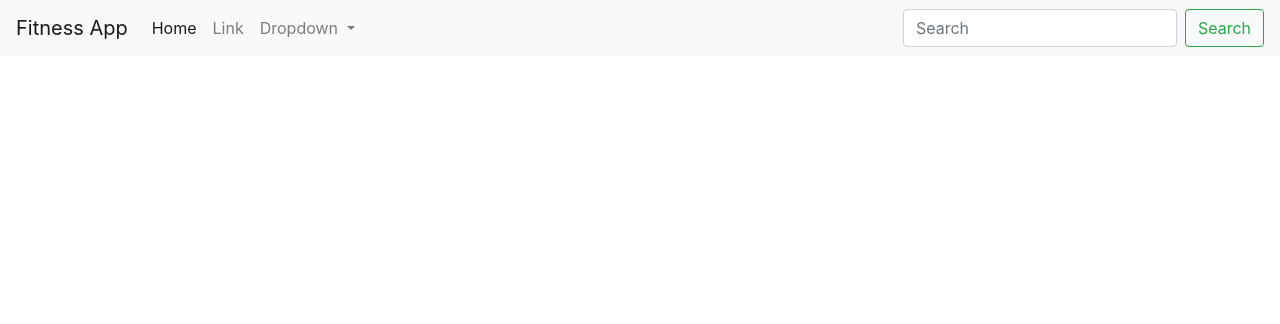
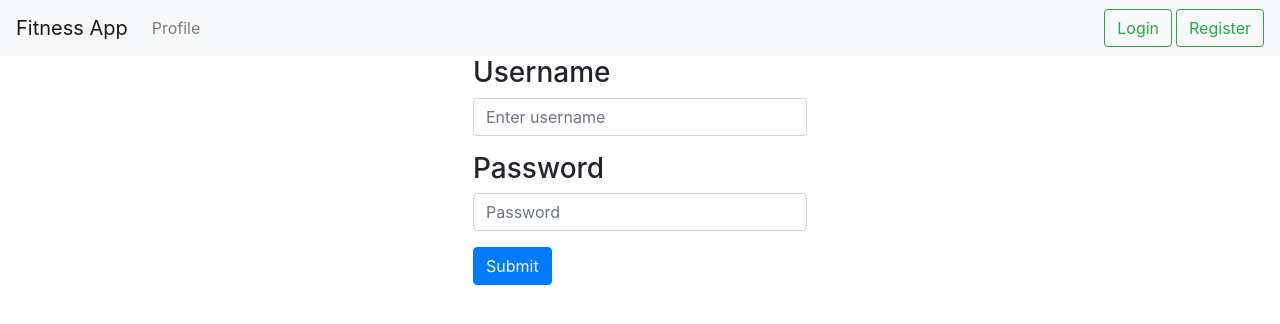
Before and after one commit to jordansmith04/Project-Fitness, an Angular app in the folder angular-P-F/: page /login in a window 1280 px wide. Before the commit this address led to /. Shown: the top 324 px of the page. Built offline with nearby package versions, Linux system fonts and the light colour scheme.

Commit message:
added routing to login form

```diff
--- a/angular-P-F/src/app/app-routing.module.ts
+++ b/angular-P-F/src/app/app-routing.module.ts
@@ -1,11 +1,17 @@
 import { NgModule } from '@angular/core';
 import { Routes, RouterModule } from '@angular/router';
+import { LoginComponent } from './components/login/login.component';
 
 
-const routes: Routes = [];
+const routes: Routes = [
+  {path:'login', component: LoginComponent}
+
+];
 
 @NgModule({
   imports: [RouterModule.forRoot(routes)],
   exports: [RouterModule]
 })
 export class AppRoutingModule { }
+
+export const routingComponents = [LoginComponent]
--- /dev/null
+++ b/angular-P-F/src/app/components/login/login.component.html
@@ -0,0 +1,21 @@
+<div class="container">
+    <div class="row">
+        <div class="col-lg-4"></div>
+
+        <div class="col-lg-4">
+            <form class="mx-2">
+                <div class="form-group">
+                  <h3>Username</h3>
+                  <input class="form-control" placeholder="Enter username">
+                </div>
+                <div class="form-group">
+                  <h3 for="exampleInputPassword1">Password</h3>
+                  <input type="password" class="form-control" id="exampleInputPassword1" placeholder="Password">
+                </div>
+                <button type="submit" class="btn btn-primary">Submit</button>
+              </form>
+        </div>
+
+        <div class="col-lg-4"></div>
+    </div>
+</div>
--- /dev/null
+++ b/angular-P-F/src/app/components/login/login.component.ts
@@ -0,0 +1,15 @@
+import { Component, OnInit } from '@angular/core';
+
+@Component({
+  selector: 'app-login',
+  templateUrl: './login.component.html',
+  styleUrls: ['./login.component.css']
+})
+export class LoginComponent implements OnInit {
+
+  constructor() { }
+
+  ngOnInit(): void {
+  }
+
+}
--- a/angular-P-F/src/app/components/navbar/navbar.component.html
+++ b/angular-P-F/src/app/components/navbar/navbar.component.html
@@ -7,13 +7,13 @@
 
     <div class="collapse navbar-collapse" id="navbarSupportedContent">
       <ul class="navbar-nav mr-auto">
-        <li class="nav-item active">
+        <!-- <li class="nav-item active">
           <a class="nav-link" href="#">Home <span class="sr-only">(current)</span></a>
+        </li> -->
+        <li class="nav-item">
+          <a class="nav-link" href="#">Profile</a>
         </li>
-        <li class="nav-item">
-          <a class="nav-link" href="#">Link</a>
-        </li>
-        <li class="nav-item dropdown">
+        <!-- <li class="nav-item dropdown">
           <a class="nav-link dropdown-toggle" href="#" id="navbarDropdown" role="button" data-toggle="dropdown" aria-haspopup="true" aria-expanded="false">
             Dropdown
           </a>
@@ -23,11 +23,11 @@
             <div class="dropdown-divider"></div>
             <a class="dropdown-item" href="#">Something else here</a>
           </div>
-        </li>
+        </li> -->
       </ul>
-      <form class="form-inline my-2 my-lg-0">
-        <input class="form-control mr-sm-2" type="search" placeholder="Search" aria-label="Search">
-        <button class="btn btn-outline-success my-2 my-sm-0" type="submit">Search</button>
+      <form class="my-2 my-lg-0">
+        <a  routerLink='login' class="btn btn-outline-success my-2 mx-1 my-sm-0" type="submit">Login</a>
+        <button class="btn btn-outline-success my-2 my-sm-0" type="submit">Register</button>
       </form>
     </div>
   </nav>
--- a/angular-P-F/src/app/components/navbar/navbar.component.ts
+++ b/angular-P-F/src/app/components/navbar/navbar.component.ts
@@ -12,4 +12,7 @@ export class NavbarComponent implements OnInit {
   ngOnInit(): void {
   }
 
+  login() {
+
+  }
 }
```
Also changed, not shown: angular-P-F/src/app/app.module.ts (+5 -2 lines), angular-P-F/src/app/components/login/login.component.css (added), 1 other file (tests, documents, lock files or other folders).
